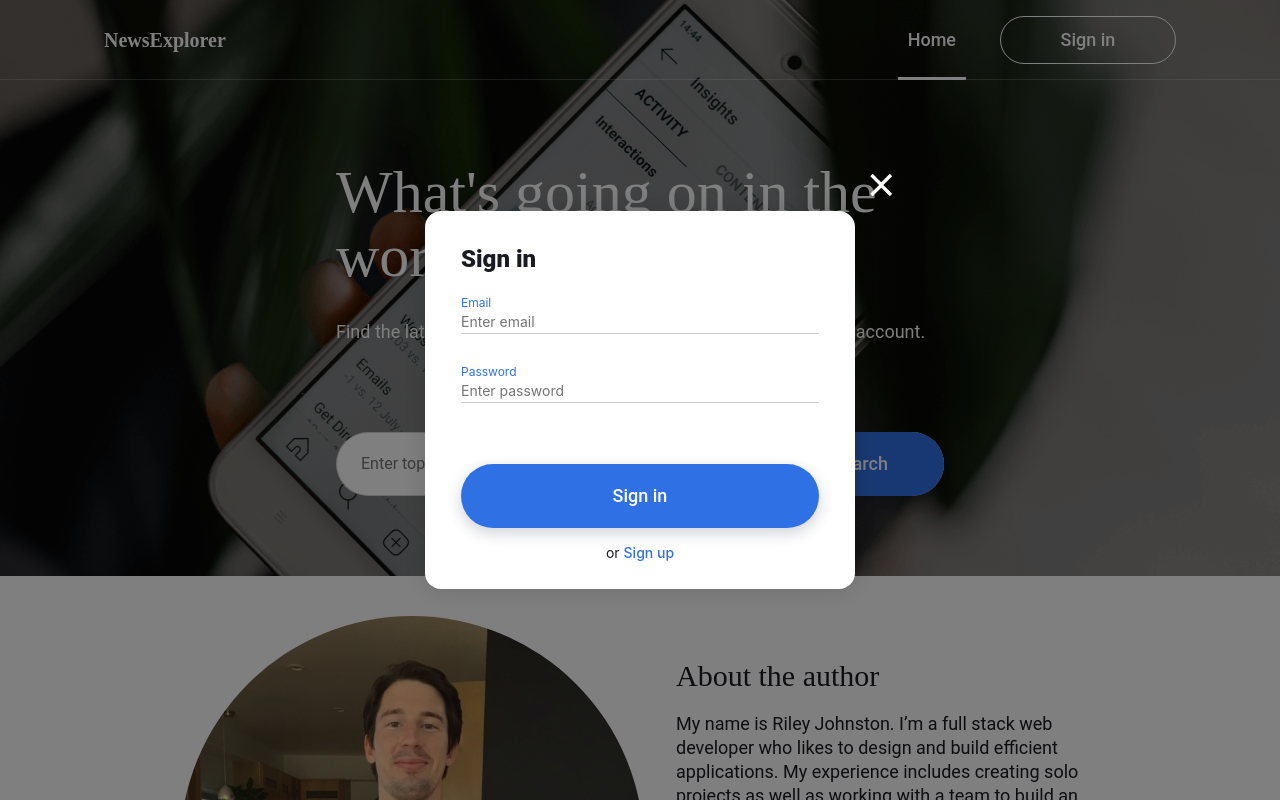
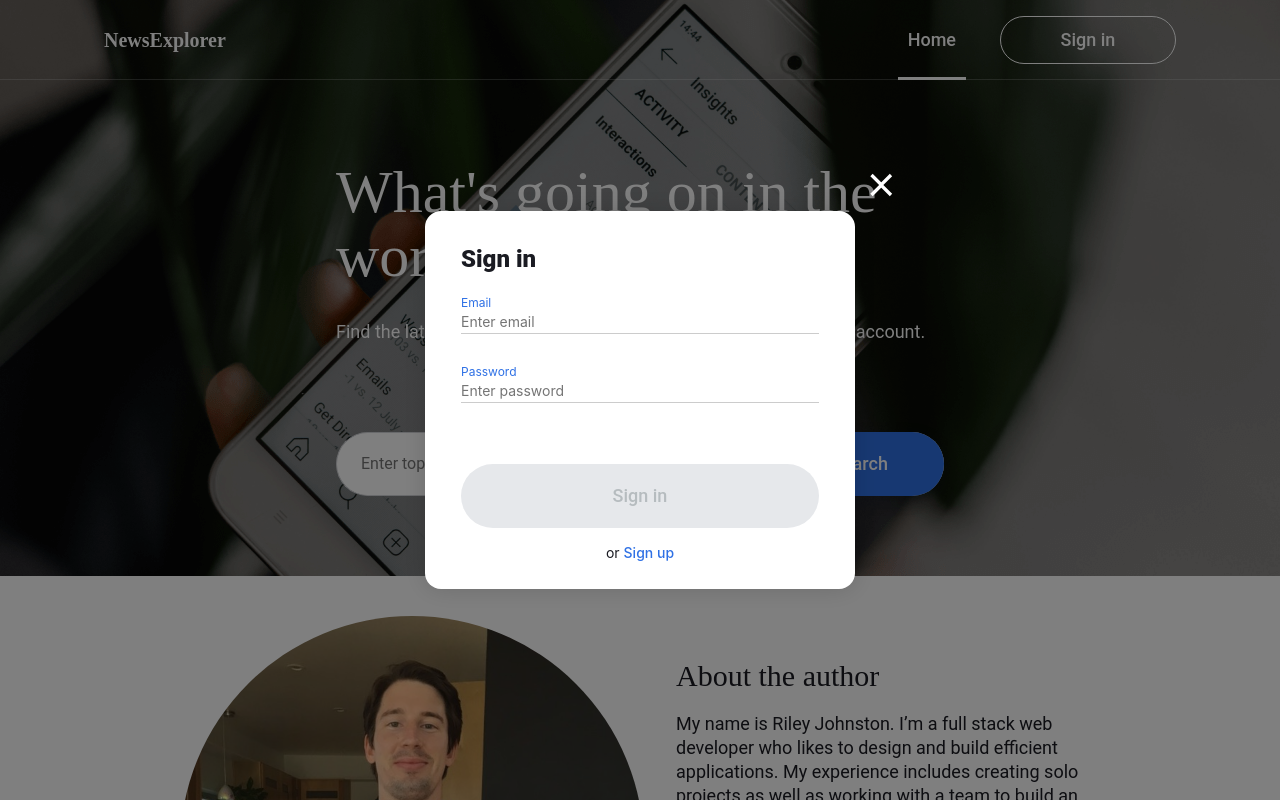
Before and after one commit to rileydanejohnston/news-explorer-frontend, a React (Create React App) app: page / in a window 1280 px wide. Both pictures are taken after a click on the button "Sign in". Shown: the top 800 px of the page. Built offline with nearby package versions, Linux system fonts and the light colour scheme; no server answers; the HTML template or start-up script is replaced by a standard one.

Commit message:
feat: add disabled submit button

```diff
--- a/src/components/LoginRegisterModal/LoginRegisterModal.js
+++ b/src/components/LoginRegisterModal/LoginRegisterModal.js
@@ -18,6 +18,14 @@ export default function LoginRegisterModal({ isLoginRegisterModalOpen, isRegiste
   const [username, setUsername] = useState('');
   const [usernameError, setUsernameError] = useState('');
   const [usernameValid, setUsernameValid] = useState(false);
+  const [isLoginSubmitActive, setIsLoginSubmitActive] = useState(false);
+  const [isRegisterSubmitActive, setIsRegisterSubmitActive] = useState(false);
+
+  // test validity state every change to determine if submit is active
+  useEffect(() => {
+    setIsLoginSubmitActive( (emailValid && passwordValid) ? true : false );
+    setIsRegisterSubmitActive( (emailValid && passwordValid && usernameValid) ? true : false );
+  }, [emailValid, passwordValid, usernameValid]);
 
   const handleEmailChange = (e) => {
     setEmail(e.target.value);
@@ -72,6 +80,7 @@ export default function LoginRegisterModal({ isLoginRegisterModalOpen, isRegiste
       formLinkClick={formLinkClick}
       formText={formText}
       handleFormSubmit={correctSubmitFunction}
+      isSubmitActive={isRegisterModalOpen ? isRegisterSubmitActive : isLoginSubmitActive}
     >
       <InputsWrapper>
         <InputGroup>
--- a/src/components/ModalWithForm/ModalWithForm.js
+++ b/src/components/ModalWithForm/ModalWithForm.js
@@ -1,8 +1,8 @@
 import { React } from 'react'
 import Modal from '../Modal/Modal';
-import { Form, FormLink, SubmitError, LinkWrapper, Submit, Title } from './styledModalWithForm'
+import { Form, FormLink, SubmitError, LinkWrapper, Submit, Title, DisabledSubmit } from './styledModalWithForm'
 
-export default function ModalWithForm({ children, formText,isModalOpen, closeAllModals, formLinkClick, handleFormSubmit }) {
+export default function ModalWithForm({ children, formText,isModalOpen, closeAllModals, formLinkClick, handleFormSubmit, isSubmitActive }) {
 
   const handleModalSubmit = (e) => {
     e.preventDefault();
@@ -18,7 +18,11 @@ export default function ModalWithForm({ children, formText,isModalOpen, closeAll
           <Title>{formText.titleAndSubmit}</Title>
           { children }
           <SubmitError></SubmitError>
-          <Submit>{formText.titleAndSubmit}</Submit>
+          {
+            isSubmitActive ?
+            <Submit>{formText.titleAndSubmit}</Submit> :
+            <DisabledSubmit disabled>{formText.titleAndSubmit}</DisabledSubmit>
+          }
           <LinkWrapper>
             or <FormLink onClick={formLinkClick}>{formText.linkText}</FormLink>
           </LinkWrapper>
--- a/src/components/ModalWithForm/styledModalWithForm.js
+++ b/src/components/ModalWithForm/styledModalWithForm.js
@@ -47,6 +47,12 @@ export const Submit = styled.button`
   }
 `;
 
+export const DisabledSubmit = styled(Submit)`
+  background: #E6E8EB;
+  color: #B6BCBF;
+  box-shadow: none;
+`;
+
 export const LinkWrapper = styled.p`
   font-family: Inter;
   font-size: 14px;
```
